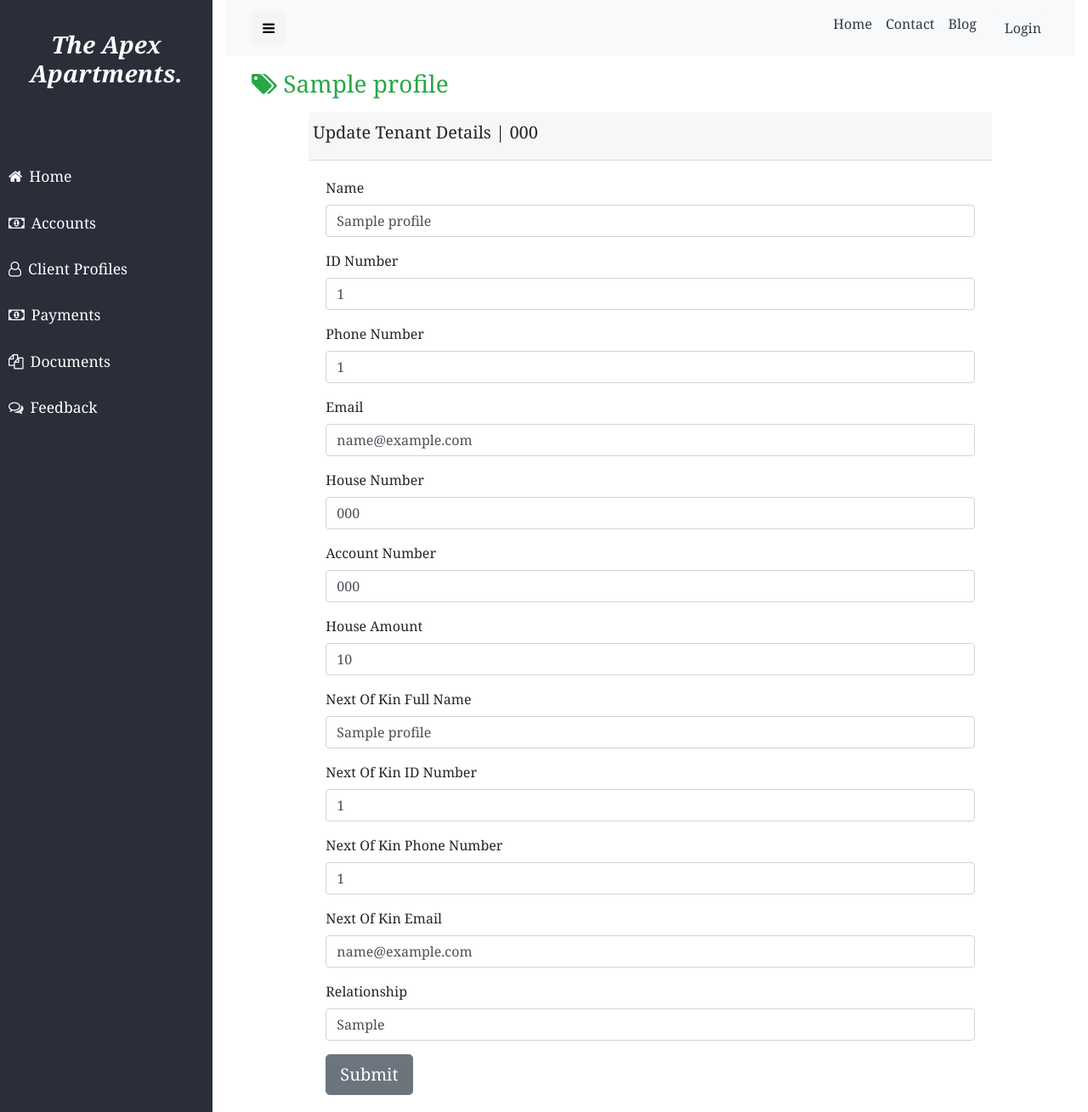
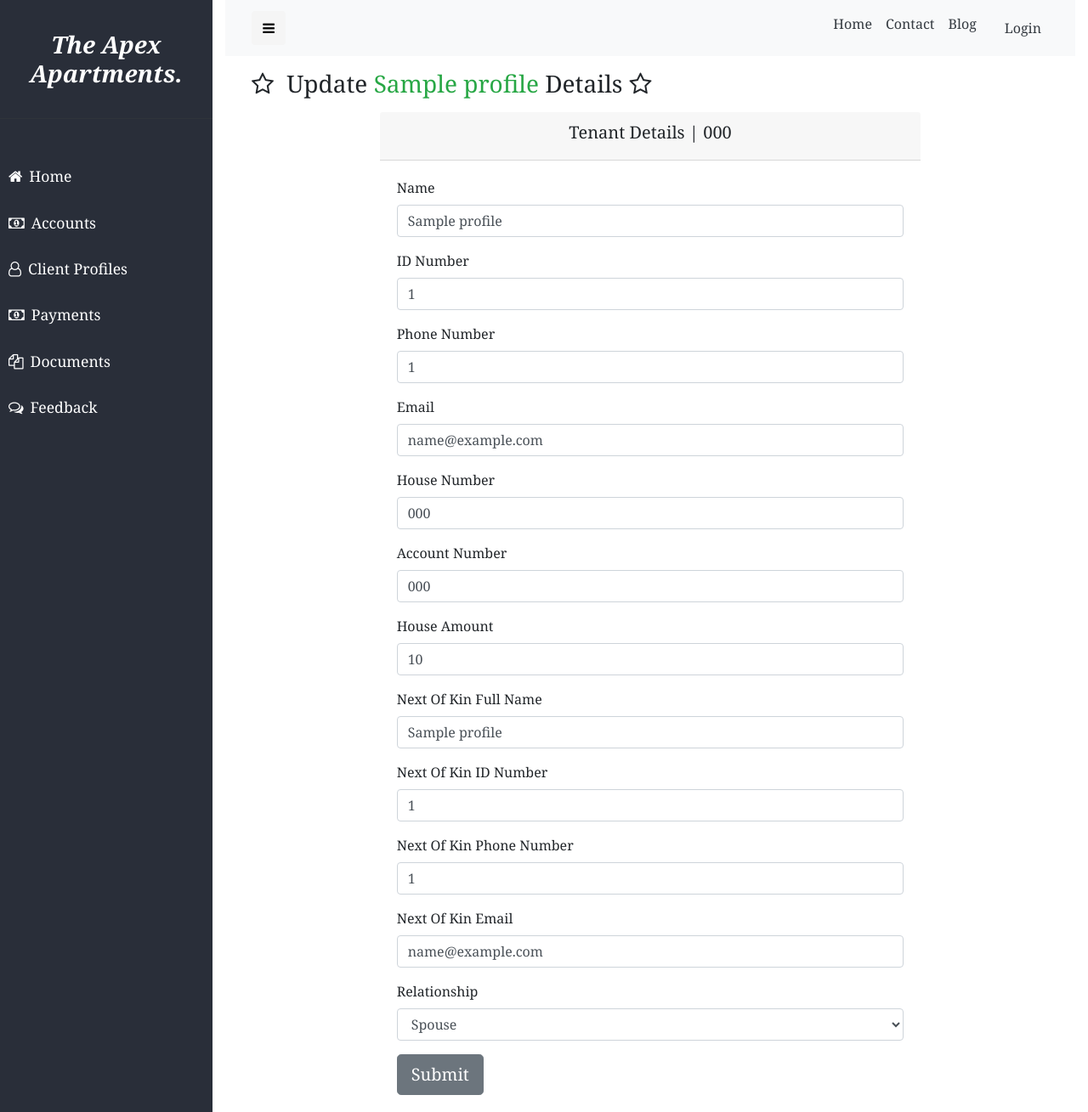
Before and after one commit to LarryNgugi/Real-Estate-Management-System, a Django app: page /staff/update/profile/1 in a window 1280 px wide. Shown: the whole page at 85% size. Run offline with Django 3.2, Linux system fonts and the light colour scheme; tables that the repository leaves empty hold one stand-in row (values such as "Sample post"); parts of the project's set-up code (start-up, migrations or seed data) failed here and were passed over; some libraries are stand-ins or nearby versions.

Commit message:
Finished Client profile page

```diff
--- a/apex/forms.py
+++ b/apex/forms.py
@@ -60,5 +60,16 @@ class ProfilesForm(forms.ModelForm):
         }
 
         widgets = {
-
+            'name': forms.TextInput(attrs={'placeholder': 'Tenant Full Name'}),
+            'id_number': forms.TextInput(attrs={'placeholder': 'Tenant National ID Number'}),
+            'phone_number': forms.TextInput(attrs={'placeholder': 'Tenant Official Phone Number'}),
+            'email': forms.TextInput(attrs={'placeholder': 'Tenant Email (Optional) '}),
+            'house_number': forms.TextInput(attrs={'placeholder': 'Tenant House Number'}),
+            'account_number': forms.TextInput(attrs={'placeholder': 'Tenant Account Number'}),
+            'amount': forms.TextInput(attrs={'placeholder': 'Tenant House Amount'}),
+            'kin_name': forms.TextInput(attrs={'placeholder': 'Enter Next Of Kin Full Name'}),
+            'kin_id_number': forms.TextInput(attrs={'placeholder': 'Enter Next Of Kin National ID Number'}),
+            'kin_phone_number': forms.TextInput(attrs={'placeholder': 'Enter Next Of Kin Official Phone Number'}),
+            'kin_email': forms.TextInput(attrs={'placeholder': 'Enter Next Of Kin Email (Optional) '}),
+            'relationship': forms.Select(choices=RELATIONSHIP_CHOICES),
         }
--- a/apex/templates/apex/admin/NextOfKin.html
+++ b/apex/templates/apex/admin/NextOfKin.html
@@ -43,8 +43,8 @@
                         <td>{{nextofkin.id}}</td>
                         <td>{{nextofkin.house_number}}</td>
                         <td>{{nextofkin.kin_name}}</td>
+                        <td>{{nextofkin.kin_id_number}}</td>
                         <td>{{nextofkin.kin_phone_number}}</td>
-                        <td>{{nextofkin.kin_id_number}}</td>
                         <td>{{nextofkin.kin_email }}</td>
                         <td>{{nextofkin.relationship }}</td>
 {#                        <td>#}
--- a/apex/templates/apex/admin/profile.html
+++ b/apex/templates/apex/admin/profile.html
@@ -42,7 +42,7 @@
                         <td>Email</td>
                         <td>Acc/No</td>
                         <td>Amount</td>
-                        <td>Action</td>
+                        <td>Update</td>
 
 
                         </tr>
--- a/apex/templates/apex/admin/update.html
+++ b/apex/templates/apex/admin/update.html
@@ -9,21 +9,18 @@
 
 <div class="container">
 
-    <h3 class="mx-3 my-3 text-success">
-        <i class=" fa fa-tags"></i>
-        {{ profile.name}} </h3>
+    <h3 class="mx-3 my-3"><i class="fa fa-star-o mr-2" aria-hidden="true"></i>
+        Update <span class="text-success">{{ profile.name}}</span> Details<i class="fa fa-star-o mx-2" aria-hidden="true"></i>
+         </h3>
 
     <div class="row justify-content-center">
 
-        <div class="col-lg-10 col-md-8 col-sm-12">
+        <div class="col-lg-8 col-md-8 col-sm-12">
 
             <div class="card-header">
 
-                <div class="row ">
+                    <h5 class="text-center">Tenant Details | {{ profile.house_number }}</h5>
 
-                    <h5>Update Tenant Details | {{ profile.house_number }}</h5>
-
-                </div>
             </div>
 
             <div class="card-body">
--- a/apex/views.py
+++ b/apex/views.py
@@ -1,5 +1,5 @@
 from django.http import HttpResponseRedirect
-from django.shortcuts import render
+from django.shortcuts import render, redirect
 
 from .forms import ProfileForm, ProfilesForm
 from .models import Feedback, Profile
@@ -118,6 +118,6 @@ def updateProfile(request, id):
     if form.is_valid():
         form.save()
 
-        return HttpResponseRedirect('/staff/profile')
+        return redirect('/staff/profile')
 
     return render(request, 'apex/admin/update.html', {'form': form, 'profile': our_profile})
```
